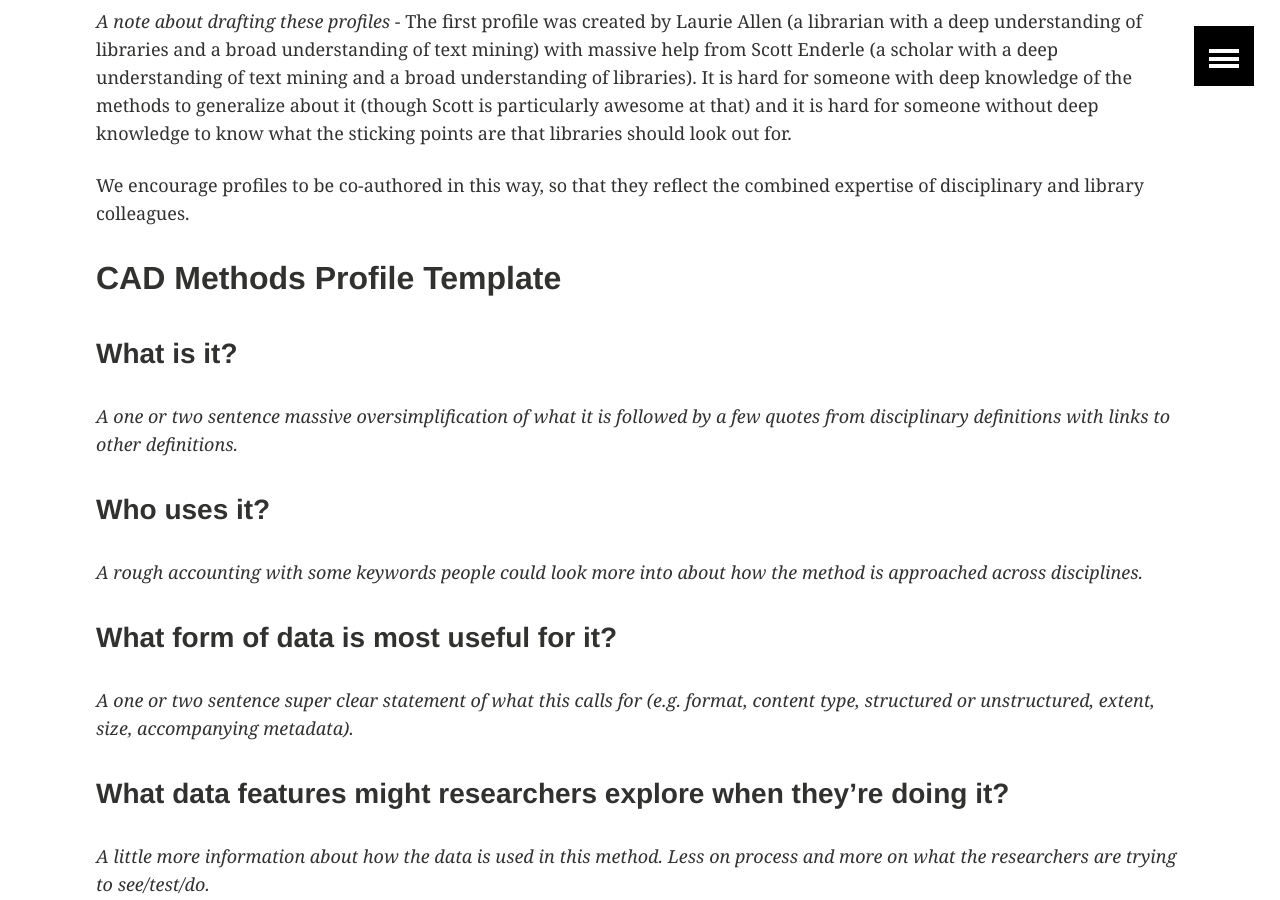
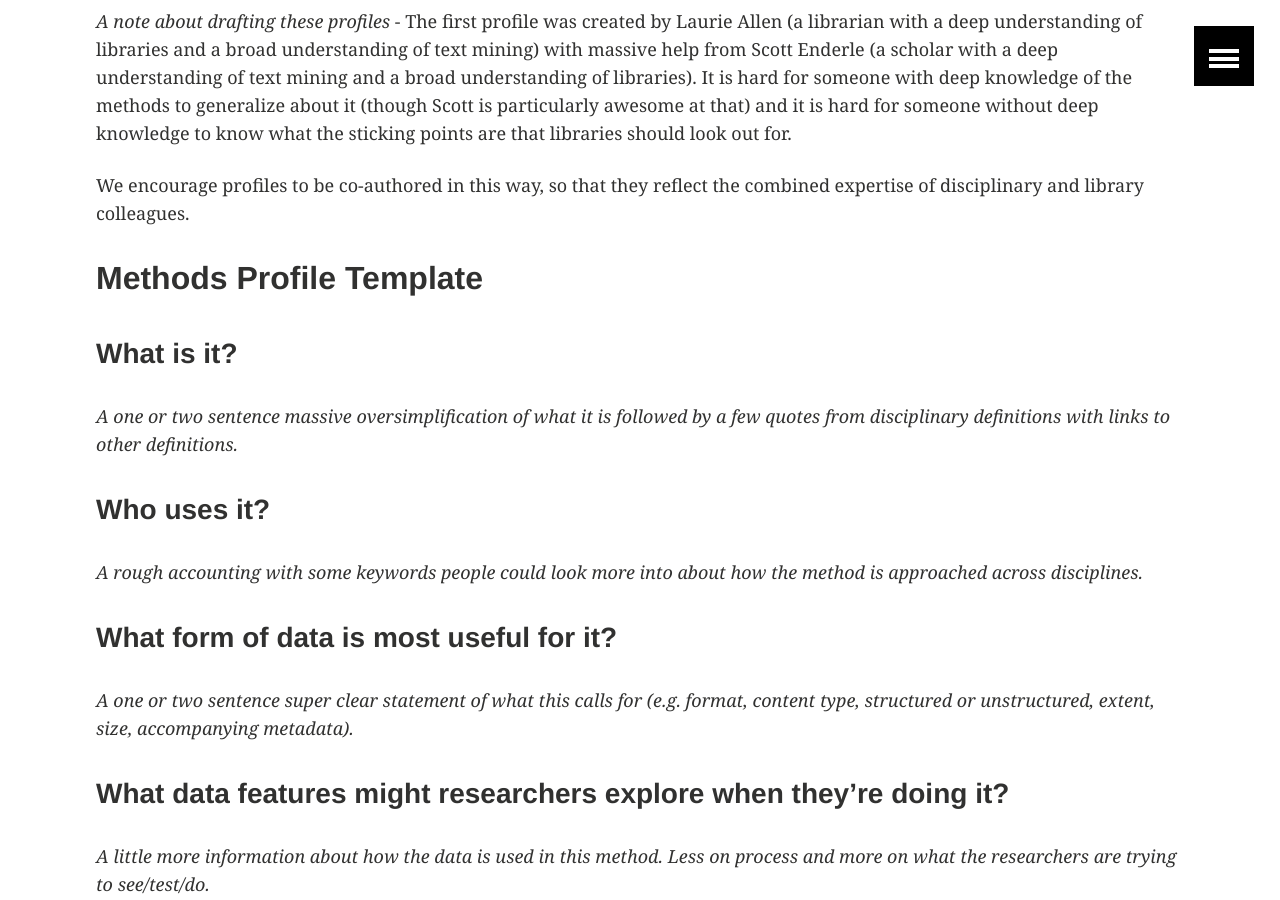
Before and after one commit to collectionsasdata/collectionsasdata.github.io, a Jekyll site: the page built from methodsprofiles.md, in a window 1280 px wide and 900 px high, scrolled down 1277 px. Built offline with Jekyll 4.4.1, drawn with Linux system fonts in a browser that asks for light colours.

Commit message:
Update methodsprofiles.md

```diff
--- a/methodsprofiles.md
+++ b/methodsprofiles.md
@@ -36,7 +36,7 @@ Laurie Allen will serve as editor for the first round of profiles, and we are lo
 
 We encourage profiles to be co-authored in this way, so that they reflect the combined expertise of disciplinary and library colleagues.
 
-## CAD Methods Profile Template
+## Methods Profile Template
 
 ### What is it?
 *A one or two sentence massive oversimplification of what it is followed by a few quotes from disciplinary definitions with links to other definitions.*
```
